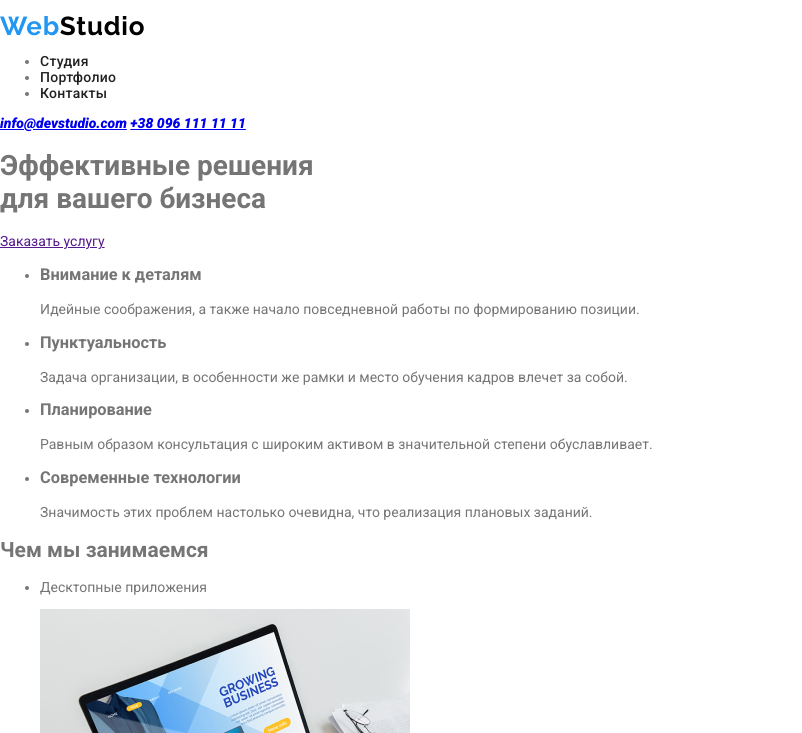
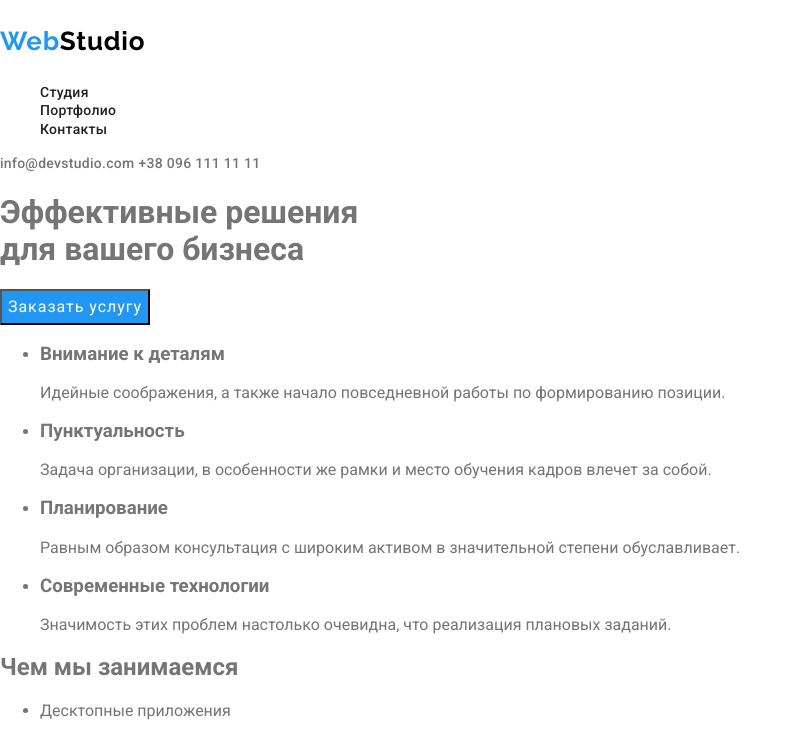
Before and after one commit to evgenii-ivanov87/goit-markup-hw-02, a plain HTML site: page index.html in a window 1280 px wide. Shown: the top 733 px of the page, without its empty margins (0-802 px from the left). Drawn offline with Linux system fonts and the light colour scheme.

Commit message:
fix3
Добавлны шрифты и ховер,фокус для Header

```diff
--- a/css/styles.css
+++ b/css/styles.css
@@ -1,11 +1,15 @@
 body {
   background-color: #ffffff;
   font-family: Roboto, sans-serif;
-  font-size: 14px;
+  font-size: 14;
   color: #757575;
 }
 .link {
   text-decoration: none;
+}
+
+.list {
+  list-style: none;
 }
 
 .logo {
@@ -13,7 +17,7 @@ body {
   font-style: normal;
   font-weight: 700;
   font-size: 26px;
-  line-height: 1.19px;
+  line-height: 1.19;
   letter-spacing: 0.03em;
   color: #000000;
 }
@@ -21,15 +25,31 @@ body {
   color: #2196f3;
 }
 
-.navigaion-list-link {
+.navigaion-list-link,
+.header-link {
   font-style: normal;
   font-weight: 500;
   font-size: 14px;
-  line-height: 1.14px;
+  line-height: 1.14;
   letter-spacing: 0.02em;
   color: #212121;
 }
 .navigaion-list-link:hover,
-.navigaion-list-link:focus {
+.navigaion-list-link:focus,
+.header-link:hover,
+.header-link:focus {
   color: #2196f3;
 }
+
+.header-link {
+  color: #757575;
+}
+
+.model-btn {
+  font-weight: 700px;
+  font-size: 16px;
+  line-height: 1.87;
+  letter-spacing: 0.06em;
+  color: #ffffff;
+  background-color: #2196f3;
+}
--- a/index.html
+++ b/index.html
@@ -17,7 +17,7 @@
         <a class="logo link" href=""
           ><p lang="en"><span class="logo-tittel">Web</span>Studio</p></a
         >
-        <ul class="navigation-list">
+        <ul class="navigation-list list">
           <li class="navigation-ist-item">
             <a class="navigaion-list-link link" href="./index.html">Студия</a>
           </li>
@@ -32,10 +32,12 @@
         </ul>
       </nav>
       <address class="header-adress">
-        <a class="header-mail" href="malto:info@devstudio.com"
+        <a class="header-link link" href="malto:info@devstudio.com"
           >info@devstudio.com</a
         >
-        <a class="header-tel" href="tel:+380961111111">+38 096 111 11 11</a>
+        <a class="header-link link" href="tel:+380961111111"
+          >+38 096 111 11 11</a
+        >
       </address>
     </header>
     <main>
@@ -45,7 +47,7 @@
           Эффективные решения <br />
           для вашего бизнеса
         </h1>
-        <a href="">Заказать услугу</a>
+        <button class="model-btn" type="button">Заказать услугу</button>
       </section>
       <!-- о нас -->
       <section>
```
